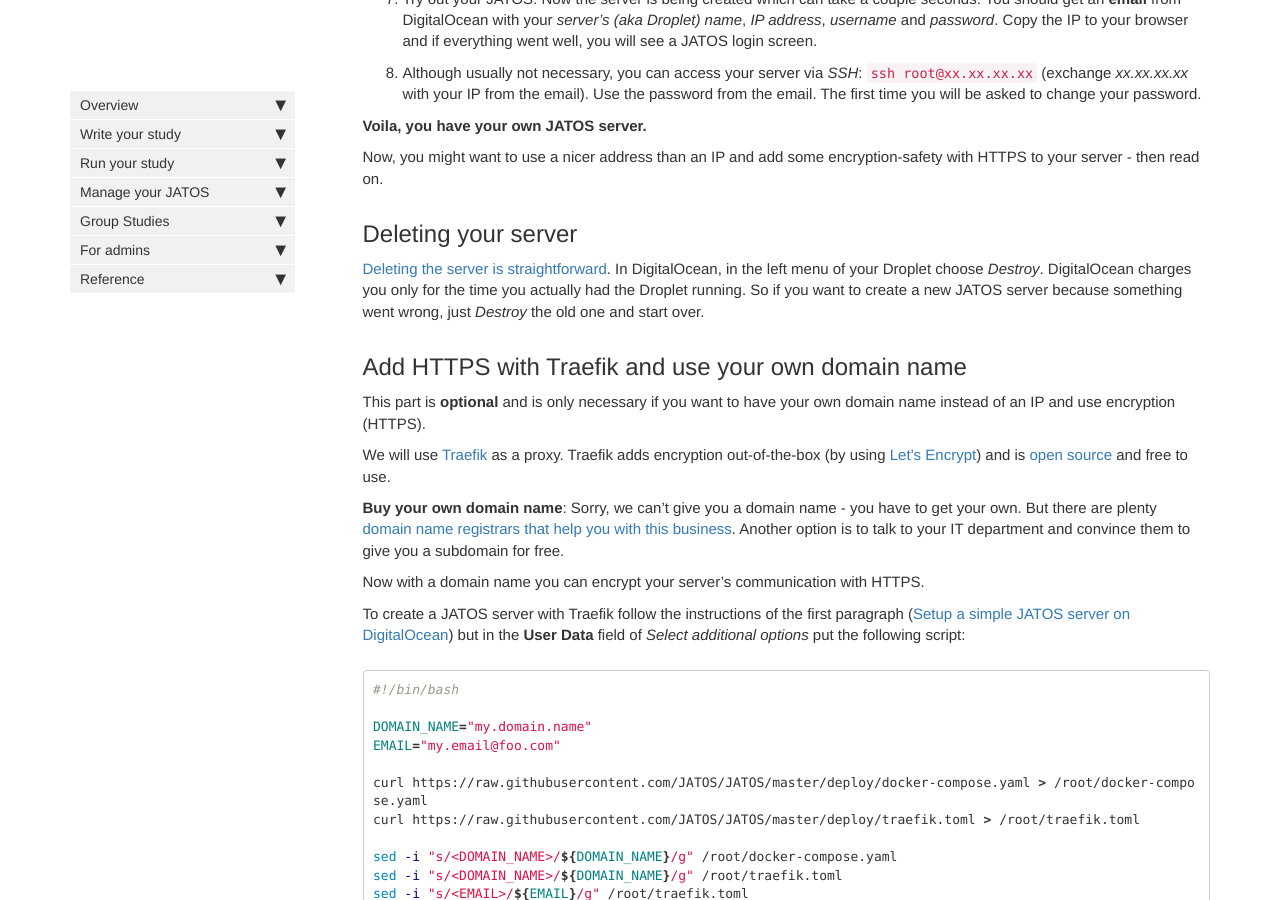
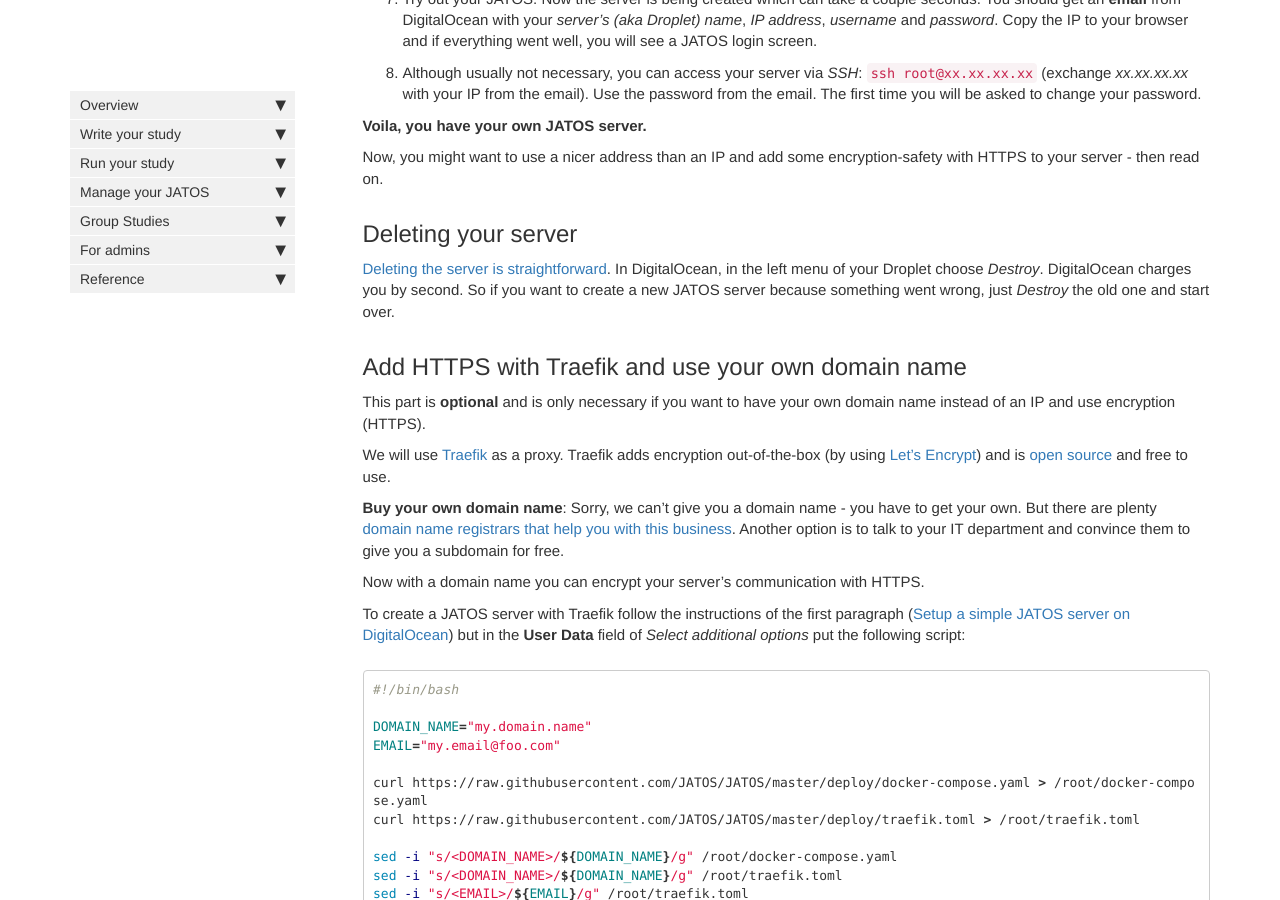
Before and after one commit to kristian-lange-tw/JATOS_docs_v3, a Jekyll site: the page built from pages/JATOS-on-DigitalOcean.md, in a window 1280 px wide and 900 px high, scrolled down 1753 px. Built offline with Jekyll 4.4.1, drawn with Linux system fonts in a browser that asks for light colours; nearby versions of some CDN libraries; comment, search, counter and statistics services are not loaded.

Commit message:
Update JATOS-on-DigitalOcean.md

```diff
--- a/pages/JATOS-on-DigitalOcean.md
+++ b/pages/JATOS-on-DigitalOcean.md
@@ -65,7 +65,7 @@ Now, you might want to use a nicer address than an IP and add some encryption-sa
 
 ## Deleting your server
 
-[Deleting the server is straightforward](https://www.digitalocean.com/docs/droplets/how-to/delete/). In DigitalOcean, in the left menu of your Droplet choose _Destroy_. DigitalOcean charges you only for the time you actually had the Droplet running. So if you want to create a new JATOS server because something went wrong, just _Destroy_ the old one and start over.
+[Deleting the server is straightforward](https://www.digitalocean.com/docs/droplets/how-to/delete/). In DigitalOcean, in the left menu of your Droplet choose _Destroy_. DigitalOcean charges you by second. So if you want to create a new JATOS server because something went wrong, just _Destroy_ the old one and start over.
 
 
 ## Add HTTPS with Traefik and use your own domain name
```
